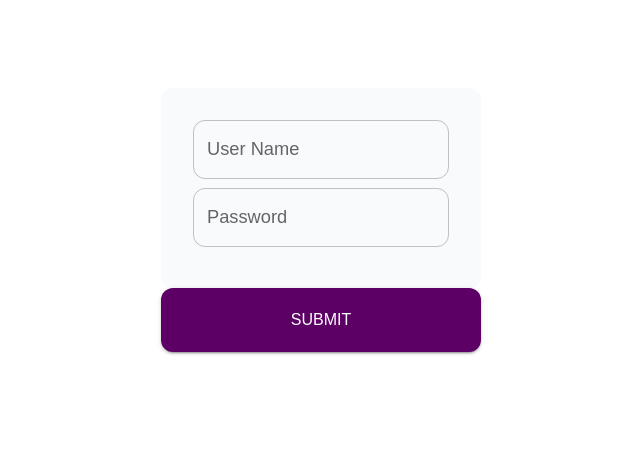
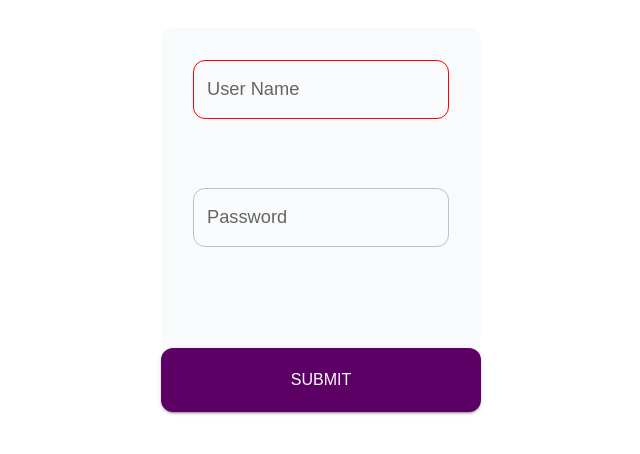
Before and after one commit to gibsonliketheguitar/STARR, a React (Vite) app: page /login in a window 1280 px wide. Shown: the part 180-634 px from the top of the page, without its empty margins (319-959 px from the left). Built offline with nearby package versions, Linux system fonts and the light colour scheme.

Commit message:
implement login and redirect functionality

```diff
--- a/package.json
+++ b/package.json
@@ -12,6 +12,7 @@
   "dependencies": {
     "@emotion/react": "^11.11.1",
     "@emotion/styled": "^11.11.0",
+    "@hookform/resolvers": "^3.3.1",
     "@mui/icons-material": "^5.14.12",
     "@mui/material": "^5.14.12",
     "date-fns": "^2.30.0",
--- a/src/common/form/form-controller-bind.tsx
+++ b/src/common/form/form-controller-bind.tsx
@@ -1,36 +1,41 @@
-import { Children, createElement, ReactNode } from "react";
+import { Children, createElement, memo, ReactNode } from "react";
 import { Control, Controller } from 'react-hook-form'
 
 interface I_FormControllerProps {
   children: ReactNode[] | ReactNode;
   control: Control;
+  errors: any
 }
 
-export function FormControllerBind({ children, control }: I_FormControllerProps): any {
+function FormControllerBind({ children, control, errors }: I_FormControllerProps): any {
   return Children.map(children, (child: any) => {
     if (child?.props?.children) {
       //recursively step n and link. Kinda like the flattening of nested stuff
-      const reactChildren = FormControllerBind({ children: child.props.children, control })
+      const reactChildren = FormControllerBind({ children: child.props.children, control, errors })
       //handle Layouts
       return createElement(child.type, { ...child.props, children: reactChildren })
     }
-    if(child?.type?.render?.name === 'TextField2') {
+    const renderType = child?.type?.render?.name
+    if (renderType === 'TextField2') {
+      const name = child.props.name
+      const errorMessage = errors[name]?.message
       return (
         <Controller
-          name={child.props.name}
+          name={name}
           control={control}
-          defaultValue=""
-          //TODO rules={{}}
-          render={({ field, fieldState }) => (
+          render={({ field }) => (
             createElement(child.type, {
               ...field,
               ...child.props,
-              error: !!fieldState.error,
-              helperText: fieldState.error ? fieldState.error.message : null,
+              error: !!errorMessage,
+              helperText: errorMessage,
             })
           )}
-        />)
+        />
+      )
     }
     return child
   })
 }
+
+export default memo(FormControllerBind)
--- a/src/common/form/form.tsx
+++ b/src/common/form/form.tsx
@@ -1,19 +1,21 @@
 import { Children, ReactNode } from "react";
-import { useForm } from 'react-hook-form'
-import { FormControllerBind } from "./form-controller-bind.tsx";
+import { zodResolver } from "@hookform/resolvers/zod";
+import { useForm} from 'react-hook-form'
+import FormControllerBind from "./form-controller-bind.tsx";
 
 interface I_FormProps {
-  children: ReactNode[] | ReactNode
-  onSubmit: (val: any) => void
+  children: ReactNode[] | ReactNode;
+  onSubmit: (val: any) => void;
+  schema: any;
 }
 
-const MyForm = ({ children, onSubmit }: I_FormProps) => {
-  const { control, handleSubmit } = useForm();
+const MyForm = ({ children, onSubmit, schema }: I_FormProps) => {
+  const { control, handleSubmit, formState: { errors } } = useForm({ resolver: zodResolver(schema) });
 
   return (
     <form onSubmit={handleSubmit(onSubmit)}>
-      {Children.map(children, (child: any) => {
-        return FormControllerBind({ children: child, control})
+      {Children.map(children, (child) => {
+        return <FormControllerBind children={child} control={control} errors={errors}/>
       })}
     </form>
   )
--- a/src/pages/authorized/authorized.tsx
+++ b/src/pages/authorized/authorized.tsx
@@ -1,15 +1,17 @@
 import { Navigate, Outlet, useLocation } from "react-router-dom"
+import Box from "@mui/material/Box"
+import Drawer from "@mui/material/Drawer"
+
 import { Sidebar } from "@auth/sidebar"
 import { Navbar } from "@auth/navbar"
-import Box from "@mui/material/Box"
-import Drawer from "@mui/material/Drawer"
-import { I_SidebarStore, useSideBarStore } from "@pages/authorized/sidebar/sidebarStore"
-import { Container, Grid } from "@mui/material"
+import { useSideBarStore } from "@pages/authorized/sidebar/sidebarStore"
+import { useUserStore } from "@pages/store/userStore"
 
 export function AuthRoutes() {
-  const isAuth = true
+  const isAuth = useUserStore((state: any) => state.isAuth)
   const location = useLocation()
-  if (isAuth === undefined) <div> Loading page</div>
+
+  if (isAuth === undefined) return <div> Loading page ...</div>
   return isAuth
     ? <AppLayout />
     : <Navigate to='/login' replace state={{ from: location }} />
@@ -17,6 +19,7 @@ export function AuthRoutes() {
 
 export function AppLayout() {
   const isOpen = useSideBarStore((state: any) => state.isOpen)
+
   return (
     <Box display='flex' minHeight='100vh' minWidth={1200}>
       <Drawer variant="permanent" open={isOpen} sx={{ width: isOpen ? '250px' : '66px', overflow: 'hidden' }}>
--- a/src/pages/authorized/sidebar/sidebar.tsx
+++ b/src/pages/authorized/sidebar/sidebar.tsx
@@ -1,6 +1,6 @@
 
 import React from 'react';
-import { Link } from 'react-router-dom';
+import { Link, useNavigate } from 'react-router-dom';
 import { styled } from '@mui/material';
 
 import Box from '@mui/material/Box';
@@ -20,11 +20,19 @@ import ExitToAppOutlinedIcon from '@mui/icons-material/ExitToAppOutlined';
 import MenuOutlinedIcon from '@mui/icons-material/MenuOutlined';
 import SpeedOutlinedIcon from '@mui/icons-material/SpeedOutlined';
 import SubscriptionsOutlinedIcon from '@mui/icons-material/SubscriptionsOutlined';
-import { I_SidebarStore, useSideBarStore } from '.';
+import { useSideBarStore } from '.';
+import { useUserStore } from '@pages/store/userStore';
 
 export function Sidebar() {
+  const navigate = useNavigate()
+  const handleToggleSidebar = useSideBarStore((state: any) => state.toggleSideBar)
   const isOpen = useSideBarStore((state: any) => state.isOpen)
-  const handleToggleSidebar = useSideBarStore((state: any) => state.toggleSideBar)
+  const logout = useUserStore((state: any) => state.logout)
+
+  const handleLogout = () => {
+    logout()
+    navigate('/login', { replace: true })
+  }
 
   const DrawerHeader = styled('div')(({ theme }) => ({
     display: 'flex',
@@ -47,7 +55,7 @@ export function Sidebar() {
         { title: 'schedule task', icon: AccessTimeOutlinedIcon, path: '/scheduler' }
       ]
     },
-    { title: 'logout', icon: ExitToAppOutlinedIcon, path: "" }
+    { title: 'logout', icon: ExitToAppOutlinedIcon, path: "", handleOnClick: handleLogout }
   ]
 
   return (
@@ -87,10 +95,11 @@ export function Sidebar() {
       </List>
       <Divider />
       <List>
-        {SIDEBAR.map(({ title, icon, path }, index) => (
+        {SIDEBAR.map(({ title, icon, path, handleOnClick }, index) => (
           <ListItem key={title} disablePadding sx={{ display: 'block' }}>
             <Link to={path}>
               <ListItemButton
+                onClick={handleOnClick}
                 sx={{
                   display: 'flex',
                   minHeight: 48,
--- a/src/pages/authorized/sidebar/sidebarStore.tsx
+++ b/src/pages/authorized/sidebar/sidebarStore.tsx
@@ -1,11 +1,14 @@
 import { create } from 'zustand'
 
-export interface I_SidebarStore {
+export type T_SidebarState = {
   isOpen: boolean,
+}
+
+export type T_SidebarAction = {
   toggleSideBar: () => void
 }
 
-export const useSideBarStore = create((set) => ({
+export const useSideBarStore = create<T_SidebarState & T_SidebarAction>((set, get) => ({
   isOpen: false,
-  toggleSideBar: () => set((state: I_SidebarStore) => ({ isOpen: !state.isOpen }))
+  toggleSideBar: () => set({ isOpen: !get().isOpen })
 }))
--- a/src/pages/login/login.tsx
+++ b/src/pages/login/login.tsx
@@ -1,14 +1,40 @@
+import { useNavigate } from "react-router-dom";
+import { z } from "zod"
+
 import { styled } from "@mui/material";
 import Box from "@mui/material/Box";
 import TextField from "@mui/material/TextField";
 
 import Button from "@common/button";
 import Form from "@common/form";
+import { useUserStore } from "@pages/store/userStore";
+
+const LoginSchema = z.object({
+  username: z.string().min(6).max(18) || z.string().email(),
+  password: z.string().min(6).max(16)
+})
 
 export function Login() {
+  const navigate = useNavigate()
+  const setAuth = useUserStore((state: any) => state.setAuth)
+  const setToken = useUserStore((state: any) => state.setToken)
 
-  const handleLogin = (data: any) => {
-    console.log(data)
+  const mockLogin = async () => {
+    return new Promise((resolve, reject) => {
+      setTimeout(() => {
+        resolve(true)
+      }, 5000)
+    })
+  }
+
+  const handleLogin = async (data: any) => {
+    const isValidLogin = await LoginSchema.parse(data)
+    const res = await mockLogin()
+    if (isValidLogin && !!res) {
+      setAuth(true)
+      setToken('Hello World')
+      navigate('/dashboard')
+    }
   }
 
   const Layout = styled(Box)(({ theme }: any) => ({
@@ -17,18 +43,37 @@ export function Login() {
     backgroundColor: theme.palette.neutral[100],
     padding: theme.spacing(4),
     borderRadius: theme.shape.borderRadius,
-    height: theme.spacing(25),
+    height: theme.spacing(40),
     width: theme.spacing(40),
   }));
 
   return (
     <Box display='flex' justifyContent='center' alignItems='center' sx={{ width: '100vw', height: '100vh' }}>
-      <Form onSubmit={handleLogin}>
+      <Form onSubmit={handleLogin} schema={LoginSchema}>
         <Layout>
           <TextField
             name='username'
             label="User Name"
             variant="outlined"
+            sx={{
+              '& label.Mui-focused': {
+                color: 'green',
+              },
+              '& .MuiInput-underline:after': {
+                borderBottomColor: 'green',
+              },
+              '& .MuiOutlinedInput-root': {
+                '& fieldset': {
+                  borderColor: 'red',
+                },
+                '&:hover fieldset': {
+                  borderColor: 'yellow',
+                },
+                '&.Mui-focused fieldset': {
+                  borderColor: 'green',
+                },
+              },
+            }}
           />
           <TextField
             name='password'
--- /dev/null
+++ b/src/pages/store/userStore.tsx
@@ -0,0 +1,27 @@
+import { create } from 'zustand'
+
+export type T_UserState = {
+  isAuth: boolean,
+  token: string
+}
+
+export type T_UserAction = {
+  setToken: (token: string) => void
+  setAuth: (isAuth: boolean) => void
+  logout: () => void
+}
+
+const defaultStore = {
+  isAuth: false,
+  token: ''
+}
+
+export const useUserStore = create<T_UserState & T_UserAction>((set) => ({
+  ...defaultStore,
+  setToken: (token: string) => set({ token }),
+  setAuth: (isAuth: boolean) => set({ isAuth }),
+  logout: () => set(defaultStore, true),
+  test: () => {
+    return true
+  }
+}))
```
Also changed, not shown: 1 other file (tests, documents, lock files or other folders).
